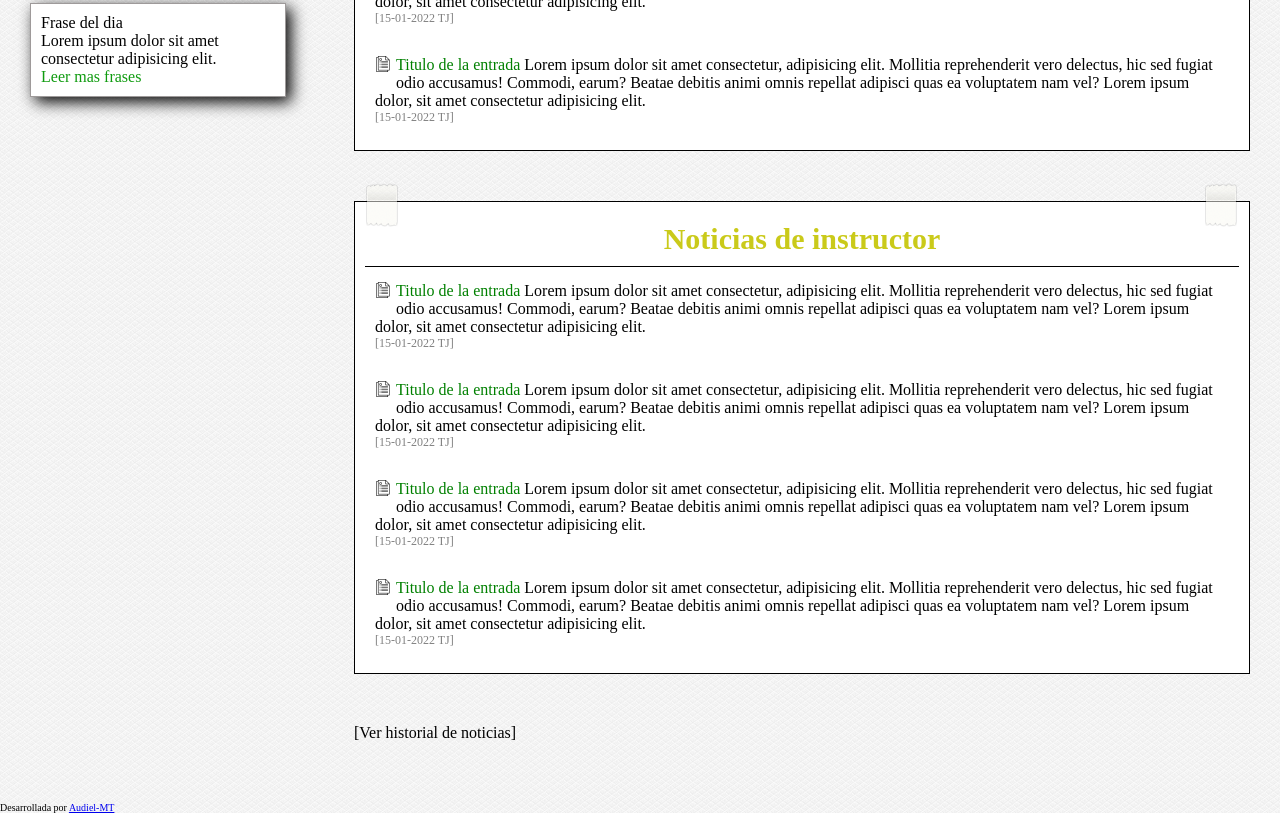
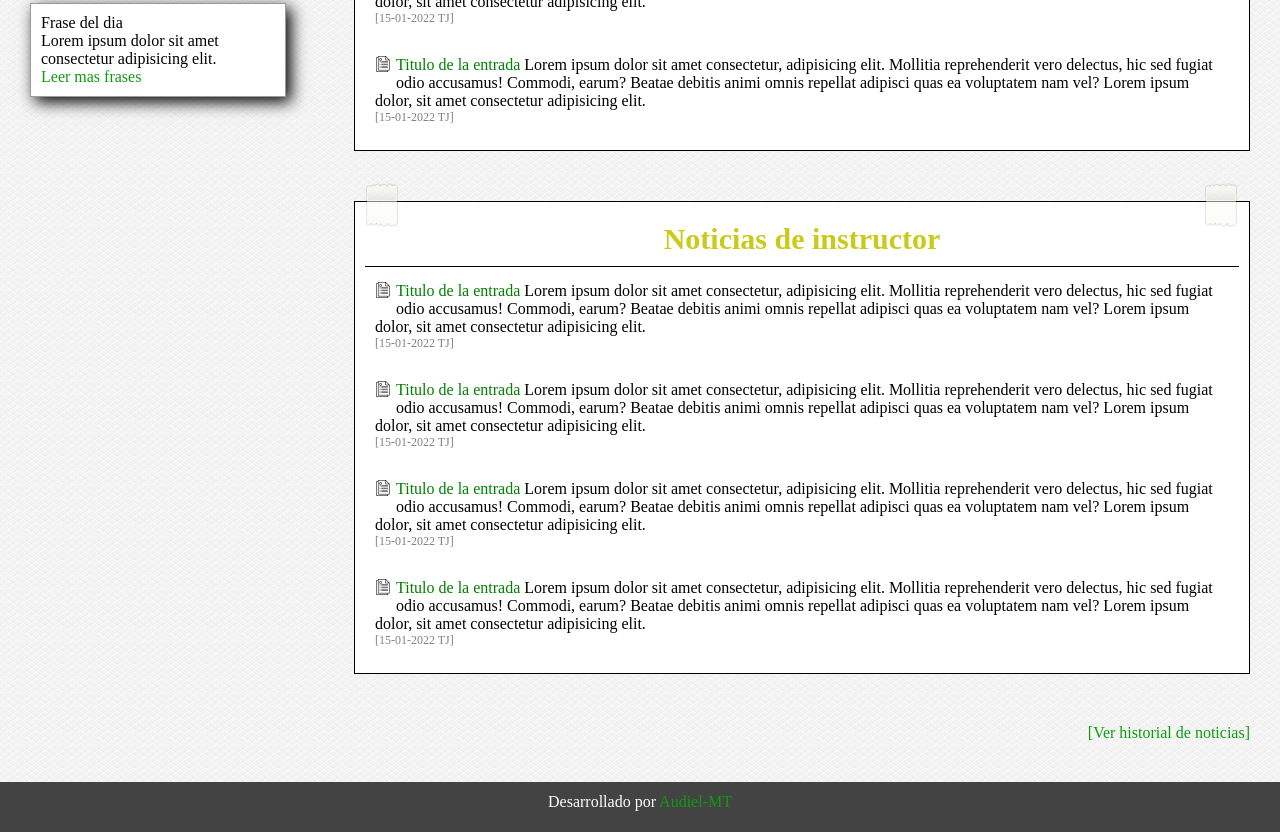
Before and after one commit to Audiel-MT/primera-web, a plain HTML site: page index.html in a window 1280 px wide. Shown: the part 1400-2232 px from the top of the page. Drawn offline with Linux system fonts and the light colour scheme.

Commit message:
Dandole estilos al footer

```diff
--- a/css/style.css
+++ b/css/style.css
@@ -185,7 +185,7 @@ html {
 .container-news {
   width: 70%;
   float: right;
-  margin: 6rem 3rem;
+  margin: 6rem 3rem 4rem;
   font-size: 1.6rem;
 }
 
@@ -244,7 +244,30 @@ html {
   color: gray;
 }
 
+.record {
+  color: var(--titulo-principal);
+  text-align: right;
+}
+
 .cleansed-float {
   float: none;
   clear: both;
 }
+
+.footer {
+  font-size: 1.6rem;
+  height: 5rem;
+  text-align: center;
+  background-color: var(--fondo-titulo);
+}
+
+.footer p {
+  color: #ffffff;
+  line-height: 4rem;
+  height: inherit;
+}
+
+.footer a {
+  color: var(--titulo-principal);
+  text-decoration: none;
+}
--- a/index.html
+++ b/index.html
@@ -221,12 +221,12 @@
                     <span class="date">[15-01-2022 TJ]</span>
                 </p>
             </article>
-            <p>[Ver historial de noticias]</p>
+            <p class="record">[Ver historial de noticias]</p>
         </section>
     </main>
     <div class="cleansed-float"></div>
-    <footer>
-        <p>Desarrollada por <a href="#">Audiel-MT</a></p>
+    <footer class="footer">
+        <p>Desarrollado por <a href="#">Audiel-MT</a></p>
     </footer>
 </body>
 
```
